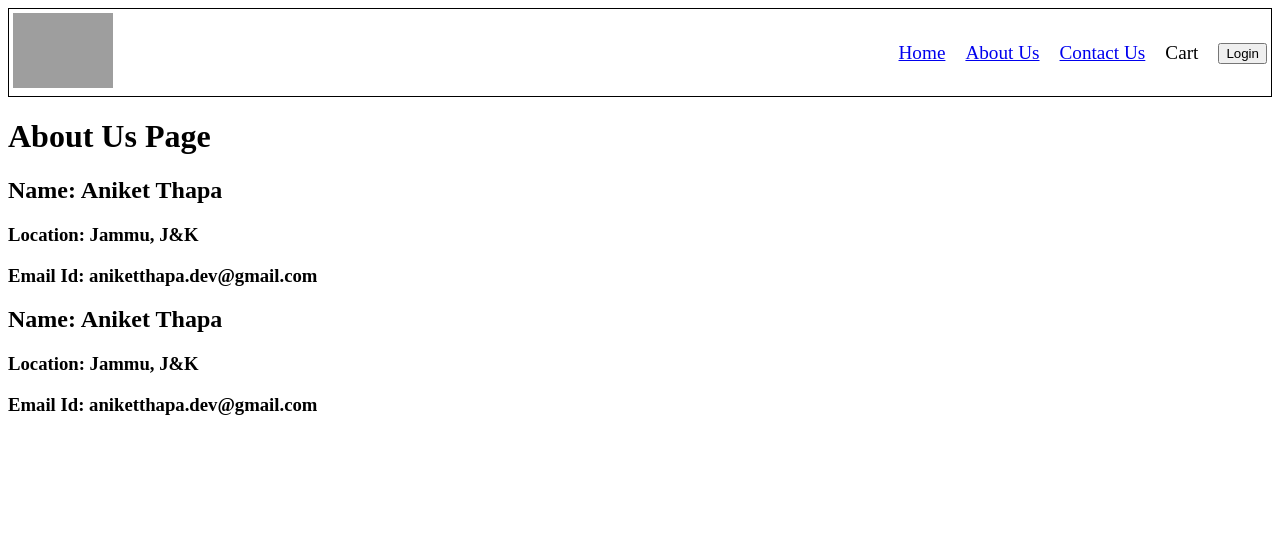
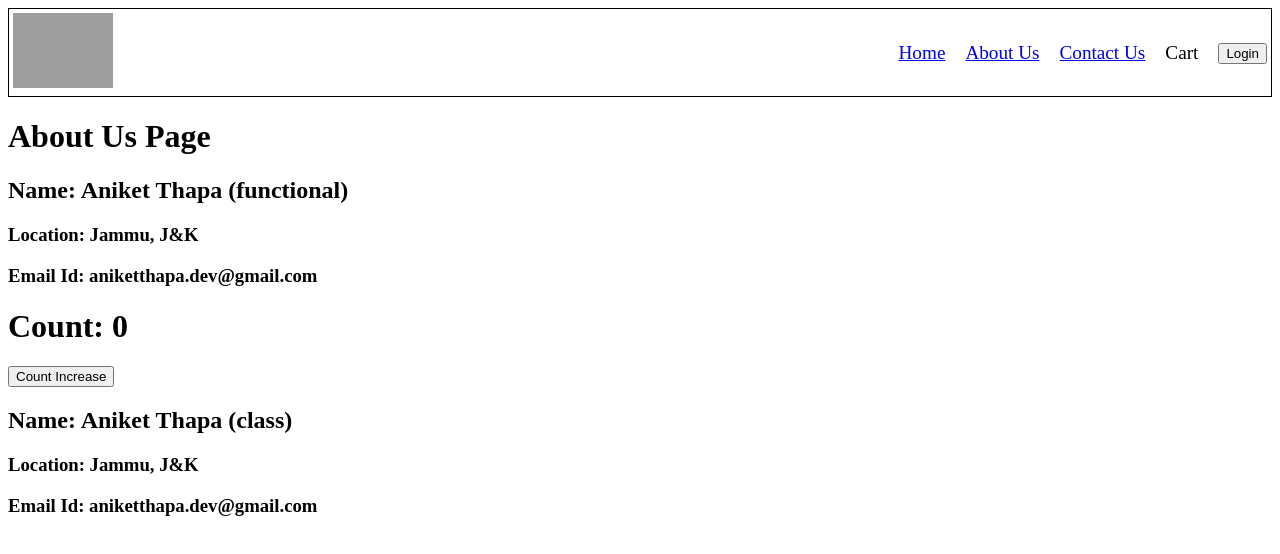
Before and after one commit to aniket-thapa/react-app1, a React (Vite) app: page /about in a window 1280 px wide. Shown: the top 554 px of the page. Built offline with nearby package versions, Linux system fonts and the light colour scheme; grey boxes are pictures that could not be loaded.

Commit message:
get Classy

```diff
--- a/src/components/About.js
+++ b/src/components/About.js
@@ -5,8 +5,8 @@
   return (
     <div>
       <h1>About Us Page</h1>
-      <User />
-      <UserClass />
+      <User name={'Aniket Thapa (functional)'} />
+      <UserClass name={'Aniket Thapa (class)'} />
     </div>
   );
 };
--- a/src/components/User.js
+++ b/src/components/User.js
@@ -1,7 +1,8 @@
-const User = () => {
+const User = (props) => {
+  const { name } = props;
   return (
     <div className="user-card">
-      <h2>Name: Aniket Thapa</h2>
+      <h2>Name: {name}</h2>
       <h3>Location: Jammu, J&K</h3>
       <h3>Email Id: aniketthapa.dev@gmail.com</h3>
     </div>
--- a/src/components/UserClass.js
+++ b/src/components/UserClass.js
@@ -1,9 +1,28 @@
 import React from 'react';
 class UserClass extends React.Component {
+  constructor(props) {
+    super(props);
+    this.state = {
+      count: 0,
+    };
+  }
   render() {
+    const { name } = this.props;
+
+    const { count } = this.state;
     return (
       <div>
-        <h2>Name: Aniket Thapa</h2>
+        <h1>Count: {count}</h1>
+        <button
+          onClick={() => {
+            this.setState({
+              count: this.state.count + 1,
+            });
+          }}
+        >
+          Count Increase
+        </button>
+        <h2>Name: {name}</h2>
         <h3>Location: Jammu, J&K</h3>
         <h3>Email Id: aniketthapa.dev@gmail.com</h3>
       </div>
```
